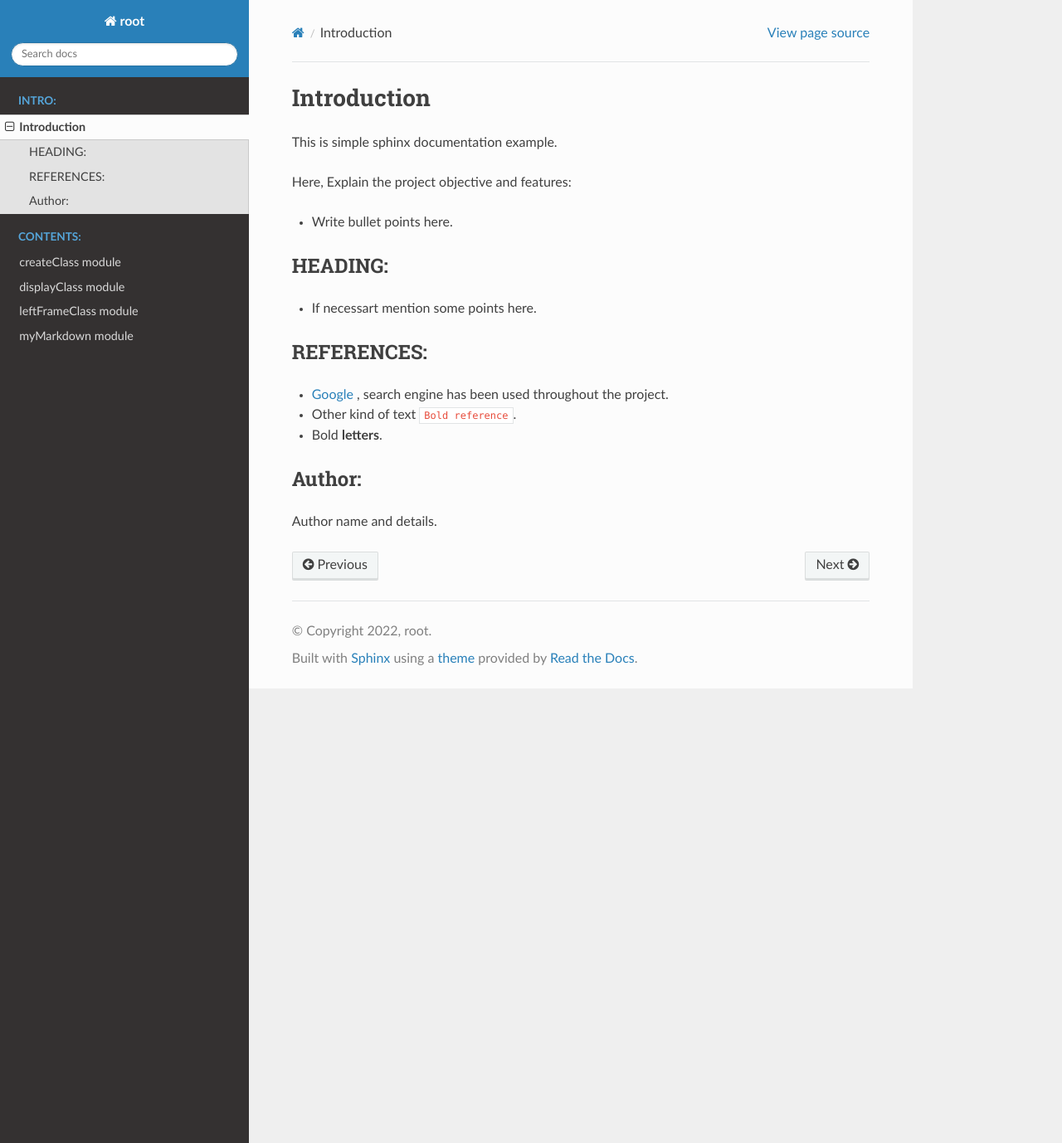
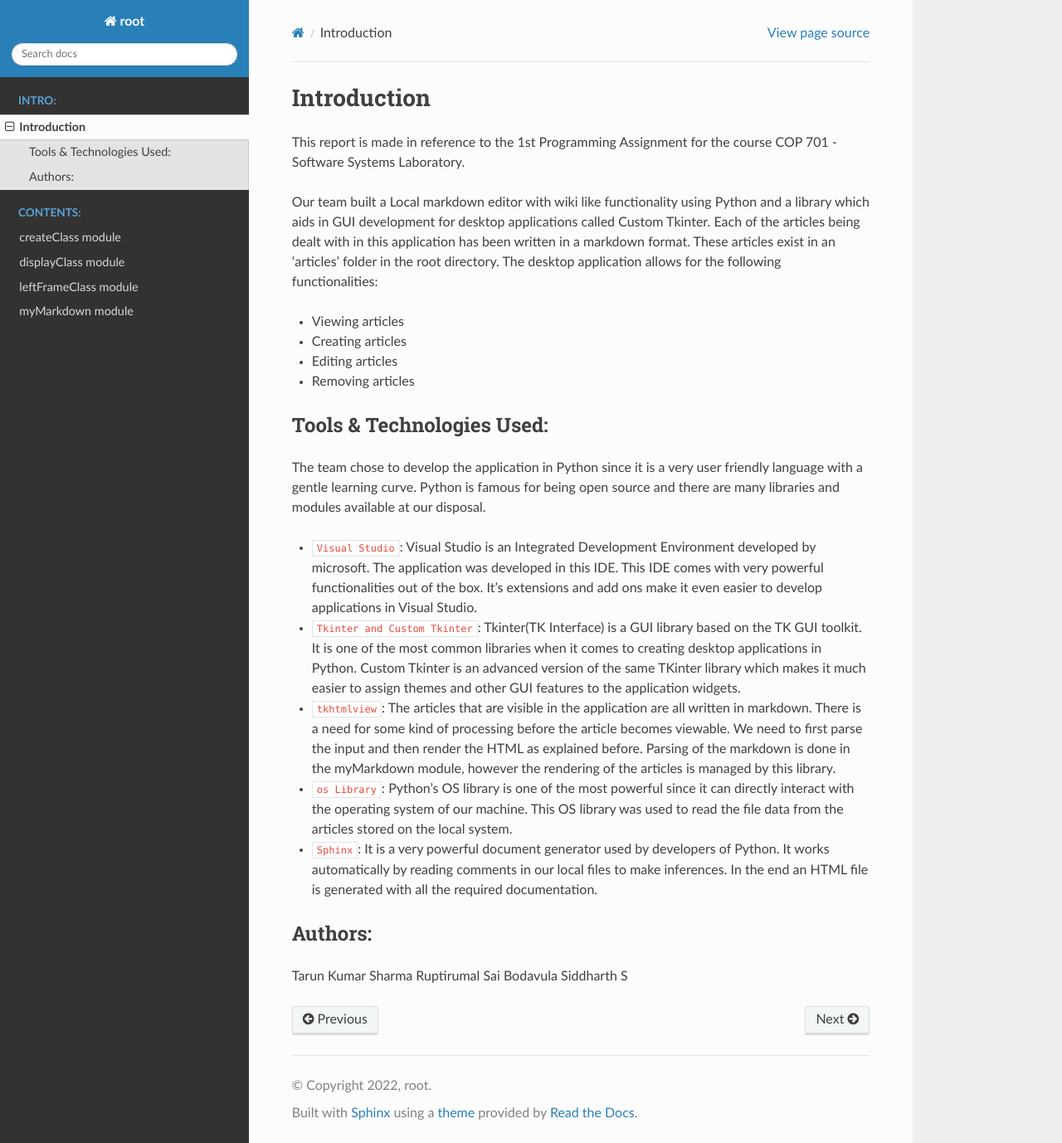
Before and after one commit to siddharths00/Wikipedia, a Sphinx documentation site: the page built from docs/introduction.rst, in a window 1280 px wide and 1378 px high. Shown: the whole window at 83% size. Built offline with Sphinx 7.4.7 and the Read the Docs theme 2.0.0, drawn with Linux system fonts in a browser that asks for light colours; pages that are not in the unit, such as notebooks, are missing from menus.

Commit message:
Final Updated Documentation

```diff
--- a/docs/introduction.rst
+++ b/docs/introduction.rst
@@ -2,23 +2,43 @@
 Introduction
 ^^^^^^^^^^^^^
 
-This is simple sphinx documentation example.
+This report is made in reference to the 1st Programming Assignment for the course
+COP 701 - Software Systems Laboratory.
 
-Here, Explain the project objective and features:
+Our team built a Local markdown editor with wiki like functionality using Python
+and a library which aids in GUI development for desktop applications called
+Custom Tkinter. Each of the articles being dealt with in this application has
+been written in a markdown format. These articles exist in an 'articles' folder
+in the root directory. The desktop application allows for the following
+functionalities:
 
-* Write bullet points here.
+* Viewing articles
+* Creating articles
+* Editing articles
+* Removing articles
 
-HEADING:
+Tools & Technologies Used:
 ===============
-* If necessart mention some points here.
+The team chose to develop the application in Python since it is a very user
+friendly language with a gentle learning curve. Python is famous for being open
+source and there are many libraries and modules available at our disposal.
+
+* ``Visual Studio``:  Visual Studio is an Integrated Development Environment developed by microsoft. The application was developed in this IDE. This IDE comes with very powerful functionalities out of the box. It's extensions and add ons make it even easier to develop applications in Visual Studio.
 
 
-REFERENCES:
-===============
-* `Google <https://www.google.com>`_ , search engine has been used throughout the project.
-*  Other kind of text ``Bold reference``.
-*  Bold **letters**.
+* ``Tkinter and Custom Tkinter``:  Tkinter(TK Interface) is a GUI library based on the TK GUI toolkit. It is one of the most common libraries when it comes to creating desktop applications in Python. Custom Tkinter is an advanced version of the same TKinter library which makes it much easier to assign themes and other GUI features to the application widgets.
 
-Author:
+
+* ``tkhtmlview``:  The articles that are visible in the application are all written in markdown. There is a need for some kind of processing before the article becomes viewable. We need to first parse the input and then render the HTML as explained before. Parsing of the markdown is done in the myMarkdown module, however the rendering of the articles is managed by this library.
+
+
+* ``os Library``:  Python's OS library is one of the most powerful since it can directly interact with the operating system of our machine. This OS library was used to read the file data from the articles stored on the local system.
+
+
+* ``Sphinx``:  It is a very powerful document generator used by developers of Python. It works automatically by reading comments in our local files to make inferences. In the end an HTML file is generated with all the required documentation.
+
+Authors:
 ========
-Author name and details.
+Tarun Kumar Sharma
+Ruptirumal Sai Bodavula
+Siddharth S
```
Also changed, not shown: 14 other files.
